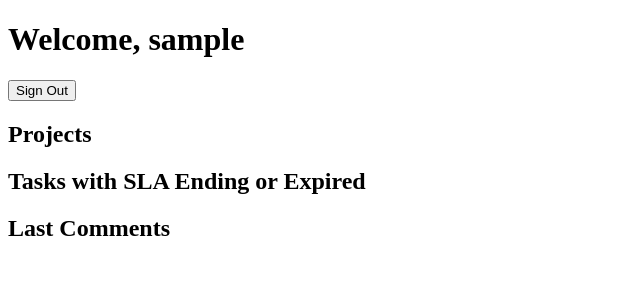
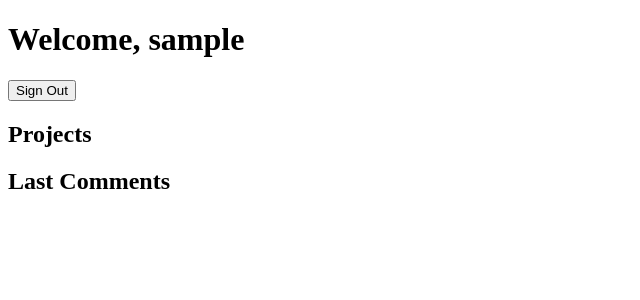
Before and after one commit to mradziukiewicz/KanTask, a Django app: page / in a window 1280 px wide. Shown: the top 300 px of the page, without its empty margins (0-640 px from the left). Run offline with Django 5.2, Linux system fonts and the light colour scheme; the visitor is signed in with stand-in values (Sample User, id 1); data that the repository does not hold is empty.

```diff
--- a/authentication/models.py
+++ b/authentication/models.py
@@ -68,7 +68,7 @@ class Task(models.Model):
     project = models.ForeignKey(Project, on_delete=models.CASCADE, related_name='tasks')
     completion_percentage = models.FloatField(default=0.0)
     parent_task = models.ForeignKey('self', on_delete=models.CASCADE, null=True, blank=True, related_name='subtasks')
-    sla_deadline = models.DateTimeField(null=True, blank=True)
+    sla_deadline = models.DateField(null=True, blank=True)
     resolved_after_deadline = models.BooleanField(default=False)
     solution = models.TextField(null=True, blank=True)
     time_spent = models.DecimalField(max_digits=5, decimal_places=2, null=True, blank=True)
--- a/authentication/templates/home.html
+++ b/authentication/templates/home.html
@@ -22,16 +22,7 @@
         {% endfor %}
     </ul>
 
-    <h2>Tasks with SLA Ending or Expired</h2>
-    <ul>
-        {% for task in tasks %}
-            <li>
-                <a href="{% url 'task_detail' task.id %}">{{ task.subject }}</a> -
-                <span class="priority-{{ task.priority|lower }}">Priority: {{ task.priority }}</span> -
-                SLA Deadline: {{ task.sla_deadline }}
-            </li>
-        {% endfor %}
-    </ul>
+
 
     <h2>Last Comments</h2>
     <ul>
--- a/authentication/views.py
+++ b/authentication/views.py
@@ -266,12 +266,10 @@ def edit_task(request, project_id, task_id):
 @login_required
 def home(request):
     projects = Project.objects.all()
-    tasks = Task.objects.filter(sla_deadline__lte=timezone.now())
     comments = Comment.objects.order_by('-created_at')[:5]
 
     context = {
         'projects': projects,
-        'tasks': tasks,
         'comments': comments,
     }
     return render(request, 'home.html', context)
```
Also changed, not shown: authentication/admin.py (+5 -4 lines), authentication/forms.py (+8 -5 lines), authentication/templates/add_task.html (+0 -9 lines), authentication/migrations/0008_alter_task_sla_deadline.py (added).
